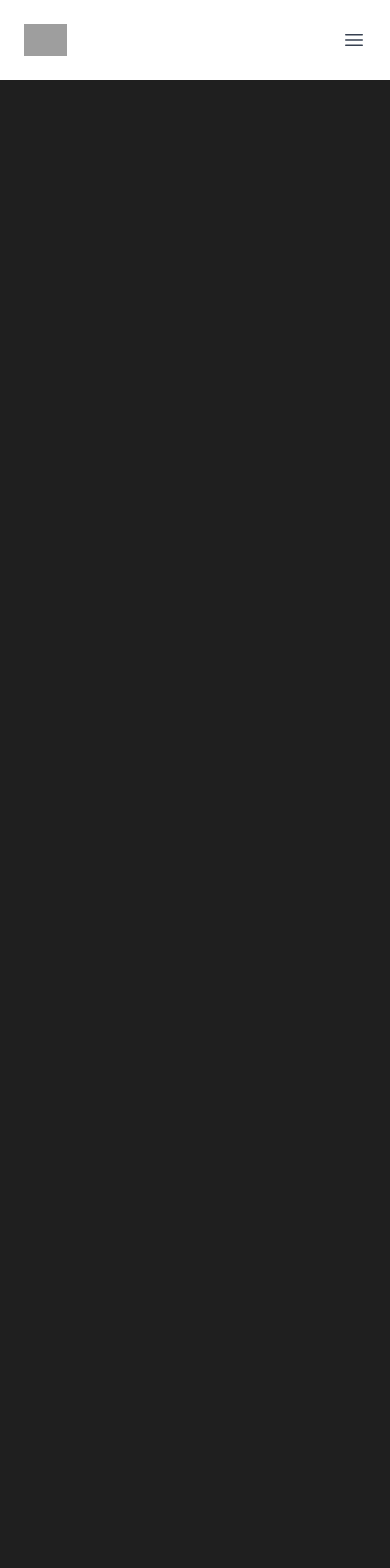
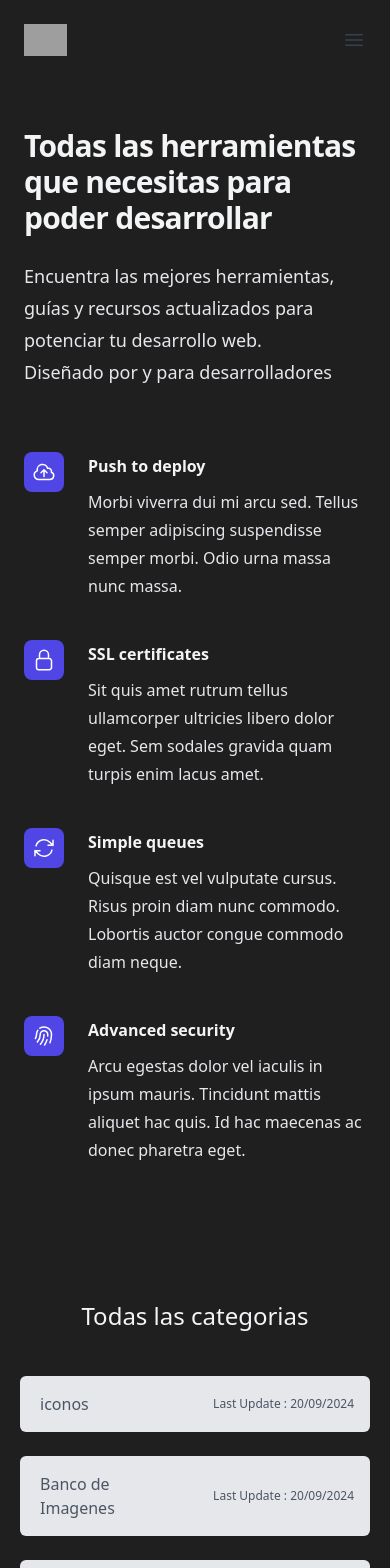
Before and after one commit to ACaminos/webtools, a React (Vite) app: page / in a window 390 px wide. Shown: the top 1568 px of the page. Before the commit the page ends 844 px from the top, so only its background shows below. Built offline with nearby package versions, Linux system fonts and the light colour scheme; grey boxes are pictures that could not be loaded.

Commit message:
sections and header

```diff
--- a/index.html
+++ b/index.html
@@ -4,8 +4,9 @@
     <meta charset="UTF-8" />
     <link rel="icon" type="image/svg+xml" href="/vite.svg" />
     <link href="./src/output.css" rel="stylesheet">
+    <link rel="stylesheet" href="https://cdnjs.cloudflare.com/ajax/libs/font-awesome/6.0.0-beta3/css/all.min.css">
     <meta name="viewport" content="width=device-width, initial-scale=1.0" />
-    <title>Vite + React</title>
+    <title>Web Tools</title>
   </head>
   <body>
     <div id="root"></div>
--- a/package.json
+++ b/package.json
@@ -10,6 +10,7 @@
     "preview": "vite preview"
   },
   "dependencies": {
+    "@fortawesome/fontawesome-free": "^6.6.0",
     "@headlessui/react": "^2.1.8",
     "@heroicons/react": "^2.1.5",
     "react": "^18.3.1",
--- a/src/App.jsx
+++ b/src/App.jsx
@@ -1,11 +1,17 @@
 import './App.css'
+import Banner from './components/Banner'
+import { Cards } from './components/cards'
 import Header from './components/Header'
+import Hero from './components/Hero'
 
 function App() {
 
   return (
     <>
       <Header/>
+      {/* <Banner/> */}
+      <Hero/>
+      <Cards/>
     </>
   )
 }
--- /dev/null
+++ b/src/components/Banner.jsx
@@ -0,0 +1,29 @@
+import { XMarkIcon } from '@heroicons/react/20/solid'
+
+export default function Banner() {
+  return (
+    <div className="relative isolate flex items-center gap-x-6 overflow-hidden bg-gray-900 px-6 py-2.5 sm:px-3.5 sm:before:flex-1">
+      <div aria-hidden="true" className="absolute left-[max(-7rem,calc(50%-52rem))] top-1/2 -z-10 -translate-y-1/2 transform-gpu blur-2xl">
+        <div style={{ clipPath:'polygon(74.8% 41.9%, 97.2% 73.2%, 100% 34.9%, 92.5% 0.4%, 87.5% 0%, 75% 28.6%, 58.5% 54.6%, 50.1% 56.8%, 46.9% 44%, 48.3% 17.4%, 24.7% 53.9%, 0% 27.9%, 11.9% 74.2%, 24.9% 54.1%, 68.6% 100%, 74.8% 41.9%)'}}
+          className="aspect-[577/310] w-[36.0625rem] bg-gradient-to-r from-[#8f93ea] to-[#3d32d6] opacity-30"/>
+      </div>
+      <div aria-hidden="true" className="absolute left-[max(45rem,calc(50%+8rem))] top-1/2 -z-10 -translate-y-1/2 transform-gpu blur-2xl">
+        <div style={{ clipPath: 'polygon(74.8% 41.9%, 97.2% 73.2%, 100% 34.9%, 92.5% 0.4%, 87.5% 0%, 75% 28.6%, 58.5% 54.6%, 50.1% 56.8%, 46.9% 44%, 48.3% 17.4%, 24.7% 53.9%, 0% 27.9%, 11.9% 74.2%, 24.9% 54.1%, 68.6% 100%, 74.8% 41.9%)' }}
+          className="aspect-[577/310] w-[36.0625rem] bg-gradient-to-r from-[#000000] to-[#1608e0] opacity-30"/>
+      </div>
+      <div className="flex flex-wrap items-center gap-x-4 gap-y-2">
+        <p className="text-sm leading-6 text-white">
+          <strong className="font-semibold">GeneriCon 2023</strong>
+          <svg viewBox="0 0 2 2" aria-hidden="true" className="mx-2 inline h-0.5 w-0.5 fill-current">
+            <circle r={1} cx={1} cy={1} />
+          </svg>
+          Si queres aportar
+        </p>
+        <a href="#" className="flex-none rounded-full bg-gray-900 px-3.5 py-1 text-sm font-semibold text-white shadow-sm hover:bg-gray-700 focus-visible:outline focus-visible:outline-2 focus-visible:outline-offset-2 focus-visible:outline-gray-900">
+          Register now <span aria-hidden="true">&rarr;</span>
+        </a>
+      </div>
+      <div className="flex flex-1 justify-end"></div>
+    </div>
+  )
+}
--- /dev/null
+++ b/src/components/Cards.jsx
@@ -0,0 +1,30 @@
+import tools from "../resources/tools"
+
+export const Cards = () => {
+  return (
+    <section class="text-gray-600 body-font">
+
+        <div class="container px-5 py-24 mx-auto">
+          <div class="flex flex-col text-center w-full mb-10">
+            <h1 class="sm:text-3xl text-2xl font-medium title-font mb-1 text-gray-100">Todas las categorias</h1>
+            {/* <p class="lg:w-2/3 mx-auto leading-relaxed text-base">Whatever cardigan tote bag tumblr hexagon brooklyn asymmetrical gentrify, subway tile poke farm-to-table. Franzen you probably haven't heard of them.</p> */}
+          </div>
+          <div class="flex flex-wrap -m-2">
+          { tools.map( ( tool ) => (
+                <div class="p-2 lg:w-1/3 md:w-1/2 w-full">
+                    <li class="border-gray-400 flex flex-row mb-2">
+                        <div class="select-none cursor-pointer bg-gray-200 rounded-md flex flex-1 items-center p-4  transition duration-500 ease-in-out transform hover:-translate-y-1 hover:shadow-lg">
+                            <div class="flex-1 pl-1 mr-16">
+                            <div class="font-medium">{ tool.category }</div>
+                            <div class="text-gray-600 text-sm">{}</div>
+                            </div>
+                            <div class="text-gray-600 text-xs">Last Update : { tool.update }</div>
+                        </div>
+                    </li>
+                </div>
+            ))}
+            </div>
+        </div>
+    </section>
+  )
+}
--- a/src/components/Header.jsx
+++ b/src/components/Header.jsx
@@ -3,7 +3,7 @@
 import { useState } from 'react'
 import { Dialog, DialogPanel, Disclosure, DisclosureButton, DisclosurePanel, Popover, PopoverButton, PopoverGroup, PopoverPanel } from '@headlessui/react'
 import { Bars3Icon, XMarkIcon } from '@heroicons/react/24/outline'
-import { ChevronDownIcon, PhoneIcon, PlayCircleIcon } from '@heroicons/react/20/solid'
+import { ChevronDownIcon } from '@heroicons/react/20/solid'
 import tools from '../resources/tools'
 
 
@@ -11,11 +11,11 @@ export default function Header() {
   const [mobileMenuOpen, setMobileMenuOpen] = useState(false)
 
   return (
-    <header className="bg-white">
+    <header>
       <nav aria-label="Global" className="mx-auto flex max-w-7xl items-center justify-between p-6 lg:px-8">
         <div className="flex lg:flex-1">
           <a href="#" className="-m-1.5 p-1.5">
-            <span className="sr-only">Your Company</span>
+            <span className="sr-only text-white">Your Company</span>
             <img alt="" src="https://tailwindui.com/img/logos/mark.svg?color=indigo&shade=600" className="h-8 w-auto" />
           </a>
         </div>
@@ -31,7 +31,7 @@ export default function Header() {
         </div>
         <PopoverGroup className="hidden lg:flex lg:gap-x-12">
           <Popover className="relative">
-            <PopoverButton className="flex items-center gap-x-1 text-sm font-semibold leading-6 text-gray-900">
+            <PopoverButton className="flex items-center gap-x-1 text-sm font-semibold leading-6 text-white">
               Categorias
               <ChevronDownIcon aria-hidden="true" className="h-5 w-5 flex-none text-gray-400" />
             </PopoverButton>
@@ -44,7 +44,8 @@ export default function Header() {
                 { tools.map( ( tool, index ) => (
                   <div key={ index } className="group relative flex items-center gap-x-6 rounded-lg p-4 text-sm leading-6 hover:bg-gray-50">
                     <div className="flex h-10 w-11 flex-none items-center justify-center rounded-lg bg-gray-50 group-hover:bg-white">
-                      <tool.icon aria-hidden="true" className="h-6 w-6 text-gray-600 group-hover:text-indigo-600" />
+                      {/* <tool.icon aria-hidden="true" className="h-6 w-6 text-gray-600 group-hover:text-indigo-600" /> */}
+                      <i className={tool.icon}></i>
                     </div>
                     <div className="flex-auto">
                       <a href={"#"} className="block font-semibold text-gray-900">{ tool.category }<span className="absolute inset-0" /></a>
@@ -55,13 +56,13 @@ export default function Header() {
             </PopoverPanel>
           </Popover>
 
-          <a href="#" className="text-sm font-semibold leading-6 text-gray-900">
-            Features
+          <a href="#" className="text-sm font-semibold leading-6 text-white">
+            Documentación
           </a>
-          <a href="#" className="text-sm font-semibold leading-6 text-gray-900">
+          <a href="#" className="text-sm font-semibold leading-6 text-white">
             Marketplace
           </a>
-          <a href="#" className="text-sm font-semibold leading-6 text-gray-900">
+          <a href="#" className="text-sm font-semibold leading-6 text-white">
             Company
           </a>
         </PopoverGroup>
--- /dev/null
+++ b/src/components/Hero.jsx
@@ -0,0 +1,61 @@
+import { ArrowPathIcon, CloudArrowUpIcon, FingerPrintIcon, LockClosedIcon } from '@heroicons/react/24/outline'
+
+const features = [
+  {
+    name: 'Push to deploy',
+    description:
+      'Morbi viverra dui mi arcu sed. Tellus semper adipiscing suspendisse semper morbi. Odio urna massa nunc massa.',
+    icon: CloudArrowUpIcon,
+  },
+  {
+    name: 'SSL certificates',
+    description:
+      'Sit quis amet rutrum tellus ullamcorper ultricies libero dolor eget. Sem sodales gravida quam turpis enim lacus amet.',
+    icon: LockClosedIcon,
+  },
+  {
+    name: 'Simple queues',
+    description:
+      'Quisque est vel vulputate cursus. Risus proin diam nunc commodo. Lobortis auctor congue commodo diam neque.',
+    icon: ArrowPathIcon,
+  },
+  {
+    name: 'Advanced security',
+    description:
+      'Arcu egestas dolor vel iaculis in ipsum mauris. Tincidunt mattis aliquet hac quis. Id hac maecenas ac donec pharetra eget.',
+    icon: FingerPrintIcon,
+  },
+]
+
+export default function Hero() {
+  return (
+    <div className="py-10">
+      <div className="mx-auto max-w-7xl px-6 lg:px-8">
+        <div className="mx-auto max-w-2xl lg:text-center">
+          <p className="mt-2 text-3xl font-bold tracking-tight text-gray-100 sm:text-4xl">
+            Todas las herramientas que necesitas para poder desarrollar
+          </p>
+          <p className="mt-6 text-lg leading-8 text-gray-200">
+            Encuentra las mejores herramientas, guías y recursos actualizados para potenciar tu desarrollo web.
+            <br/> Diseñado por y para desarrolladores
+          </p>
+        </div>
+        <div className="mx-auto mt-16 max-w-2xl sm:mt-20 lg:mt-24 lg:max-w-4xl">
+          <dl className="grid max-w-xl grid-cols-1 gap-x-8 gap-y-10 lg:max-w-none lg:grid-cols-2 lg:gap-y-16">
+            {features.map((feature) => (
+              <div key={feature.name} className="relative pl-16">
+                <dt className="text-base font-semibold leading-7 text-gray-100">
+                  <div className="absolute left-0 top-0 flex h-10 w-10 items-center justify-center rounded-lg bg-indigo-600">
+                    <feature.icon aria-hidden="true" className="h-6 w-6 text-white" />
+                  </div>
+                  {feature.name}
+                </dt>
+                <dd className="mt-2 text-base leading-7 text-gray-200">{feature.description}</dd>
+              </div>
+            ))}
+          </dl>
+        </div>
+      </div>
+    </div>
+  )
+}
--- a/src/resources/tools.js
+++ b/src/resources/tools.js
@@ -1,4 +1,5 @@
-import { ChartPieIcon, CursorArrowRaysIcon, ChevronDownIcon, PhoneIcon, PlayCircleIcon } from '@heroicons/react/20/solid'
+import { ChartPieIcon, CursorArrowRaysIcon, ChevronDownIcon, PhoneIcon, PlayCircleIcon, ComputerDesktopIcon, PhotoIcon, ArrowPathIcon, TableCellsIcon } from '@heroicons/react/20/solid'
+
 
 const tools = [
     {
@@ -51,7 +52,9 @@ const tools = [
                 description : "Libreria de iconos",
             },
         ],
-        icon : PlayCircleIcon
+        icon : "fa-solid fa-desktop",
+        update : '20/09/2024',
+        url : "#"
     },
     {
         id : 2,
@@ -78,7 +81,9 @@ const tools = [
                 description : "Banco de Imagenes gratuitas"
             }
         ],
-        icon : ChartPieIcon
+        icon : "fa-regular fa-images",
+        update : '20/09/2024',
+        url : "#"
     },
     {
         id : 3,
@@ -110,7 +115,9 @@ const tools = [
                 description : "Sintaxis de escritura y formato básicos"
             },
         ],
-        icon : CursorArrowRaysIcon
+        icon : "fa-solid fa-spinner",
+        update : '20/09/2024',
+        url : "#"
     },
     {
         id : 4,
@@ -147,7 +154,9 @@ const tools = [
                 description : "La forma más fácil de crear un README"
             }
         ],
-        icon : ChevronDownIcon
+        icon : "fa-brands fa-github",
+        update : '20/09/2024',
+        url : "#"
     },
     {
         id : 5,
@@ -184,7 +193,9 @@ const tools = [
                 description : "Crear API ficticias"
             }
         ],
-        icon : PhoneIcon
+        icon : "fa-solid fa-network-wired",
+        update : '20/09/2024',
+        url : "#"
     },
     {
         id : 6,
@@ -201,7 +212,9 @@ const tools = [
                 description : "Agregar controles de interacción avanzados a tus tablas HTML de forma fácil y gratuita"
             }
         ],
-        icon : ChartPieIcon
+        icon : "fa-solid fa-table-columns",
+        update : '20/09/2024',
+        url : "#"
     },
     {
         id : 7,
@@ -233,7 +246,9 @@ const tools = [
                 description : "Demo coreUi dark theme"
             },
         ],
-        icon : CursorArrowRaysIcon
+        icon : "fa-solid fa-table-list",
+        update : '20/09/2024',
+        url : "#"
     },
     {
         id : 8,
@@ -250,7 +265,9 @@ const tools = [
                 description : "Componente con tecnología SVG para crear fácilmente cargas de marcador de posición (como la carga de tarjetas de Facebook)."
             }
         ],
-        icon : PhoneIcon
+        icon : "fa-solid fa-bars-progress",
+        update : '20/09/2024',
+        url : "#"
     },
     {
         id : 9,
@@ -272,7 +289,9 @@ const tools = [
                 description : "Ejemplos sencillos de animación, gestos, componentes, transformaciones"
             },
         ],
-        icon : ChartPieIcon
+        icon : "fa-solid fa-table-cells-large",
+        update : '20/09/2024',
+        url : "#"
     },
     {
         id : 10,
@@ -289,7 +308,9 @@ const tools = [
                 description : "Formateador de código, embellecedor JSON, visor XML, conversores hexadecimales y más..."
             }
         ],
-        icon : PlayCircleIcon
+        icon : "fa-regular fa-file-code",
+        update : '20/09/2024',
+        url : "#"
     },
     {
         id : 11,
@@ -326,7 +347,9 @@ const tools = [
                 description : "Muestra notificaciones en tu aplicación fácil y rápido personalizable"
             }
         ],
-        icon : CursorArrowRaysIcon
+        icon : "fa-solid fa-person-running",
+        update : '20/09/2024',
+        url : "#"
     },
     {
         id : 12,
@@ -373,7 +396,38 @@ const tools = [
                 description : "Crea sitios web independientemente de tu experiencia en diseño."
             },
         ],
-        icon : PlayCircleIcon
+        icon : "fa-regular fa-bookmark",
+        update : '20/09/2024',
+        url : "#"
+    },
+    {
+        id : 14,
+        category : "Frameworks",
+        products : [
+            {
+                id : 1,
+                url : "https://tailwindcomponents.com/",
+                description : "Componentes y plantillas de interfaz de usuario de Tailwind de código abierto para ¡Inicie sus nuevas aplicaciones, proyectos o sitios de destino!"
+            },
+            {
+                id : 2,
+                url : "https://amp.dev/",
+                description : "AMP es un marco de componentes web para crear fácilmente experiencias de usuario para la web."
+            },
+            {
+                id : 3,
+                url : "https://www.material-tailwind.com/",
+                description : "Material Tailwind es una biblioteca de código abierto que utiliza el poder de Tailwind CSS y React para ayudarle a crear proyectos web únicos de forma más rápida y sencilla."
+            },
+            {
+                id : 4,
+                url : "https://astro.build/",
+                description : "Astro crea sitios de contenido rápidos, aplicaciones web potentes, API de servidor dinámico"
+            }
+        ],
+        icon : "fa-solid fa-code",
+        update : '20/09/2024',
+        url : "#"
     },
     {
         id : 13,
@@ -614,36 +668,21 @@ const tools = [
                 url : "https://htmlcolorcodes.com/es/",
                 description : "Obtener códigos de color HTML, códigos de color Hex, RGB"
             },
-        ],
-        icon : PlayCircleIcon
-    },
-    {
-        id : 14,
-        category : "Frameworks",
-        products : [
             {
-                id : 1,
-                url : "https://tailwindcomponents.com/",
-                description : "Componentes y plantillas de interfaz de usuario de Tailwind de código abierto para ¡Inicie sus nuevas aplicaciones, proyectos o sitios de destino!"
+                id : 48,
+                url : "https://tailblocks.cc/",
+                description : "Generador de componentes para Tailwind"
             },
             {
-                id : 2,
-                url : "https://amp.dev/",
-                description : "AMP es un marco de componentes web para crear fácilmente experiencias de usuario para la web."
+                id : 49,
+                url : "https://freefrontend.com/",
+                description : "Una colección seleccionada de más de 10 000 fragmentos de código gratuitos"
             },
-            {
-                id : 3,
-                url : "https://www.material-tailwind.com/",
-                description : "Material Tailwind es una biblioteca de código abierto que utiliza el poder de Tailwind CSS y React para ayudarle a crear proyectos web únicos de forma más rápida y sencilla."
-            },
-            {
-                id : 4,
-                url : "https://astro.build/",
-                description : "Astro crea sitios de contenido rápidos, aplicaciones web potentes, API de servidor dinámico"
-            }
         ],
-        icon : PlayCircleIcon
-    }
+        icon : "fa-solid fa-plus",
+        update : '20/09/2024',
+        url : "#"
+    },
 ]
 
 export default tools
```
Also changed, not shown: 1 other file (tests, documents, lock files or other folders).
